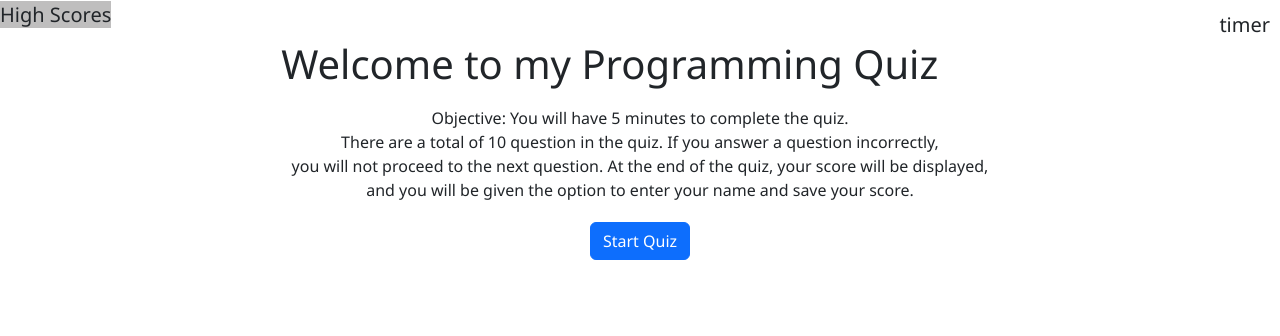
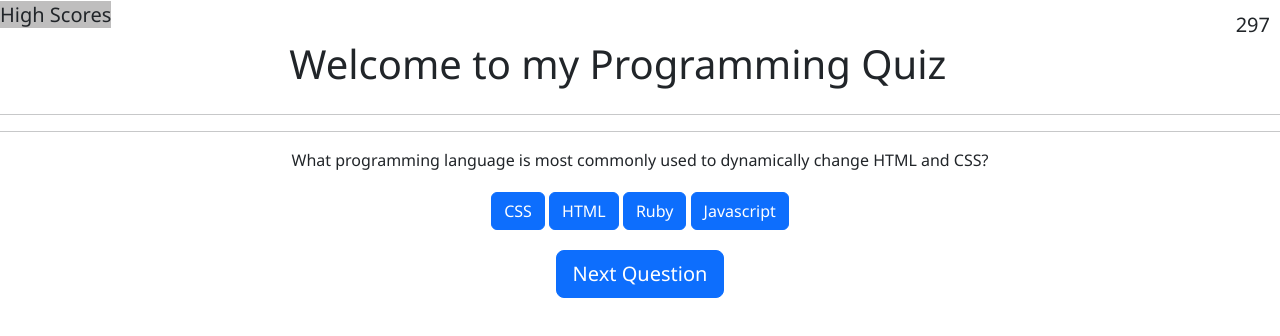
Before and after one commit to m-j-hodges/Programming_Quiz, a plain HTML site: page index.html in a window 1280 px wide. Both pictures are taken after a click on the button "Start Quiz". Drawn offline with nearby package versions, Linux system fonts and the light colour scheme.

Commit message:
worked on q1 and buttons and logic

```diff
--- /dev/null
+++ b/assets/javascript.js
@@ -0,0 +1,46 @@
+var quizButton = $('#startQuiz')
+var q1 = "What programming language is most commonly used to dynamically change HTML and CSS?"
+var timer = $('.timer');
+var quizCountDown = timer.text()
+quizButton.on("click", function() {
+    $('#objective').hide()
+    $('#startQuiz').remove()
+    timer.text(300);
+    startCountDown();
+    displayQ1();
+    displaybutton1();
+
+})
+function startCountDown() {
+if (timer !== "timer" || timer !== 0) {
+  countDown = $(".timer").text() - 1;
+  timer.text(countDown);
+}};
+setInterval(startCountDown, 1000);
+
+function displaybutton1() {
+  var questionOneAnswers = "<br><button class='btn btn-primary' value='CSS' type='submit'>CSS</button>\
+  <button class='btn btn-primary' value='HTML' type='submit'>HTML</button>\
+  <button class='btn btn-primary' value='Ruby' type='submit'>Ruby</button>\
+  <button class='btn btn-primary' value='Javascript' type='submit'>Javascript</button>";
+  $('#questionOne').append(questionOneAnswers)
+  $('#questionOne').append("<br><button class='btn btn-primary btn-lg btn-block' id='button1'>Next Question</button>");
+};
+
+$('#questionOne').on('click', '.btn-primary', function(e) {
+  e.preventDefault();
+  if($(e.target).text() == 'Javascript') {
+    $('#questionOne').remove();
+
+  } else {
+    console.log("that's the wrong answer, please try again.")
+  };
+
+});
+
+
+
+function displayQ1() {
+  $('#questionOne').append(q1)
+
+}
--- a/index.html
+++ b/index.html
@@ -19,13 +19,15 @@
   <div class="pt-xl-6">
   <h1 class="display-6 text-center" style="padding:10px"> Welcome to my Programming Quiz</h1>
   </div>
-  <p>Objective: You will have 5 minutes to complete the quiz.<br>
+<hr>
+  <p id="objective">Objective: You will have 5 minutes to complete the quiz.<br>
     There are a total of 10 question in the quiz. If you answer a question incorrectly,<br>
     you will not proceed to the next question. At the end of the quiz, your score will be displayed, <br>
     and you will be given the option to enter your name and save your score.
   </p>
+  <hr>
   <div id="button-wrapper">
- <button class="btn btn-primary" type="submit">Start Quiz</button>
+ <button id="startQuiz" class="btn btn-primary" type="submit">Start Quiz</button>
 <div id="quiz">
 </div>
   <div id="questionOne">
@@ -42,6 +44,7 @@
   <div id="questionTen"></div>
 </div>
 </main>
-
+<script src="https://code.jquery.com/jquery-3.5.1.min.js"></script>
+<script src="./assets/javascript.js" type="text/javascript"></script>
 </body>
 </html>
```
